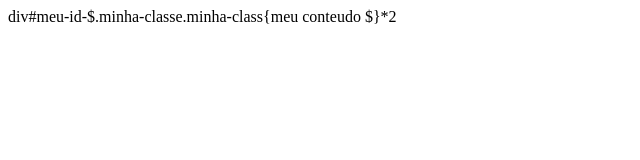
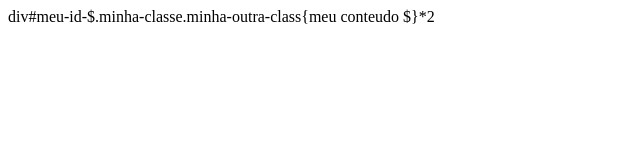
Before and after one commit to narakushi/curso-secao-33-landing-page, a plain HTML site: page aula624/emmet.html in a window 1280 px wide. Shown: the full height of the page, 0-640 px from the left. Drawn offline with Linux system fonts and the light colour scheme.

Commit message:
criando divs com um id diferente para cada, duas classes e conteudos diferentes

```diff
--- a/aula624/emmet.html
+++ b/aula624/emmet.html
@@ -6,6 +6,6 @@
     <title>Document</title>
 </head>
 <body>
-    div#meu-id-$.minha-classe.minha-class{meu conteudo $}*2
+    div#meu-id-$.minha-classe.minha-outra-class{meu conteudo $}*2
 </body>
 </html>
```
